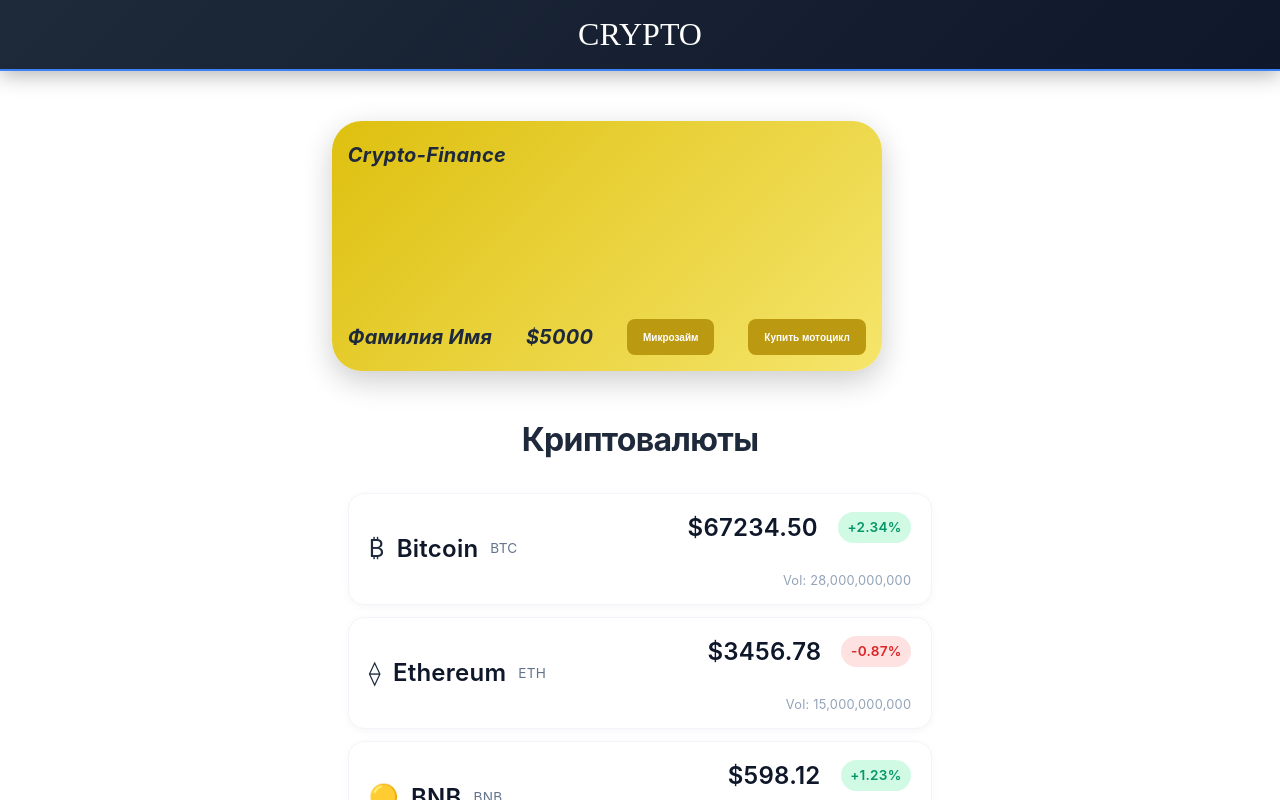
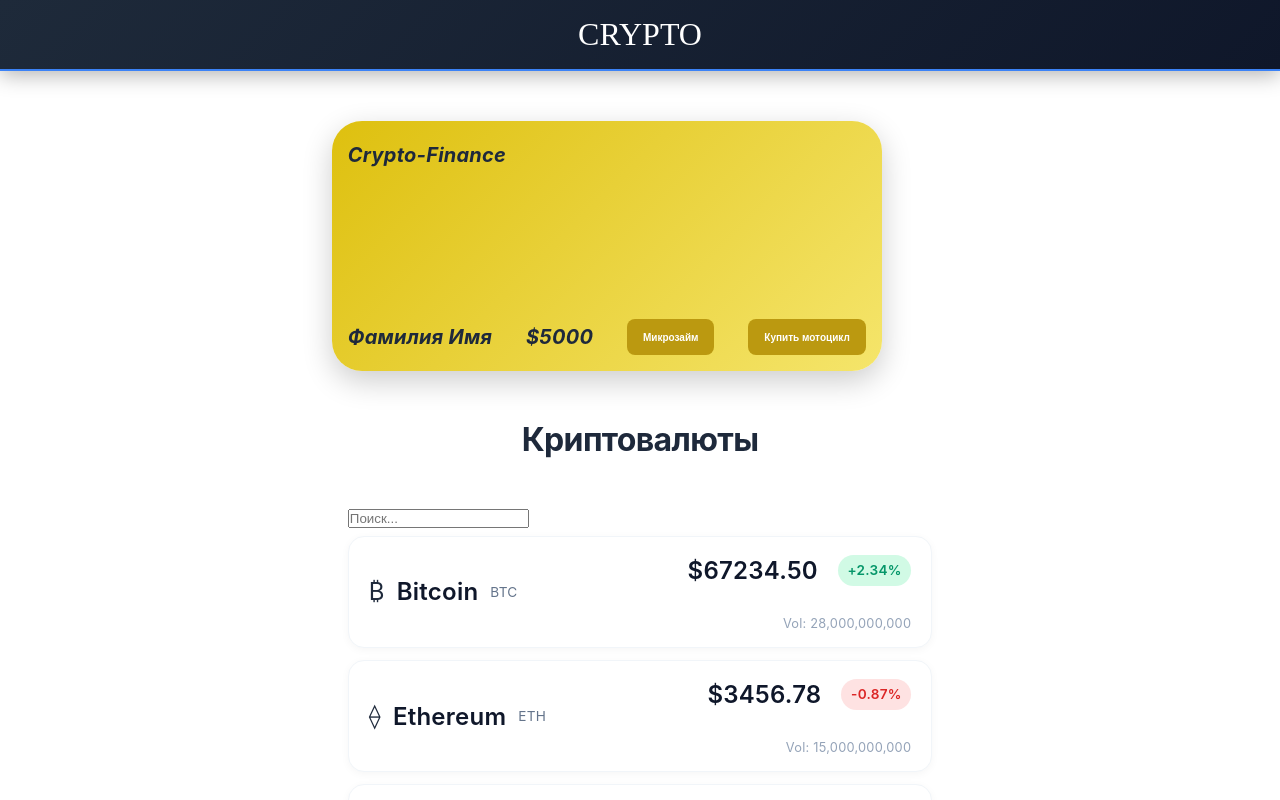
Before and after one commit to PoN1EXE/crypto, a React (Vite) app: page / in a window 1280 px wide. Shown: the top 800 px of the page. Built offline with nearby package versions, Linux system fonts and the light colour scheme.

Commit message:
инпут готовый с фильтрацией

```diff
--- a/src/components/CoinList/CoinList.tsx
+++ b/src/components/CoinList/CoinList.tsx
@@ -1,8 +1,10 @@
+import { useState } from 'react'
 import { useCrypto } from '../../hooks/useCrypto'
 import styles from './CoinList.module.scss'
 
 export const CoinList = () => {
   const { data: coins, isLoading, isError, error } = useCrypto()
+  const [search, setSearch] = useState('')
 
   if (isLoading) {
     return <div className={styles.loading}>Загрузка...</div>
@@ -12,11 +14,17 @@
     return <div className={styles.error}>Ошибка: {error.message}</div>
   }
 
+  const filteredData = coins?.filter((coins) => coins.name.toLowerCase().includes(search.toLowerCase()))
+
   return (
     <div className={styles.container}>
       <h2 className={styles.title}>Криптовалюты</h2>
+      <input type='text' value={search} onChange={(e) => setSearch(e.target.value)} placeholder='Поиск...' />
+      {filteredData?.length === 0 ? (
+        <div>'Ничего не найдено...'</div>
+      ) : (
         <ul className={styles.list}>
-        {coins?.map((coin) => (
+          {filteredData?.map((coin) => (
             <li key={coin.id} className={styles.item}>
               <div className={styles.left}>
                 <span className={styles.icon}>{coin.icon}</span>
@@ -34,6 +42,7 @@
             </li>
           ))}
         </ul>
+      )}
     </div>
   )
 }
```
Lines whose indentation alone changed are shown as unchanged.
